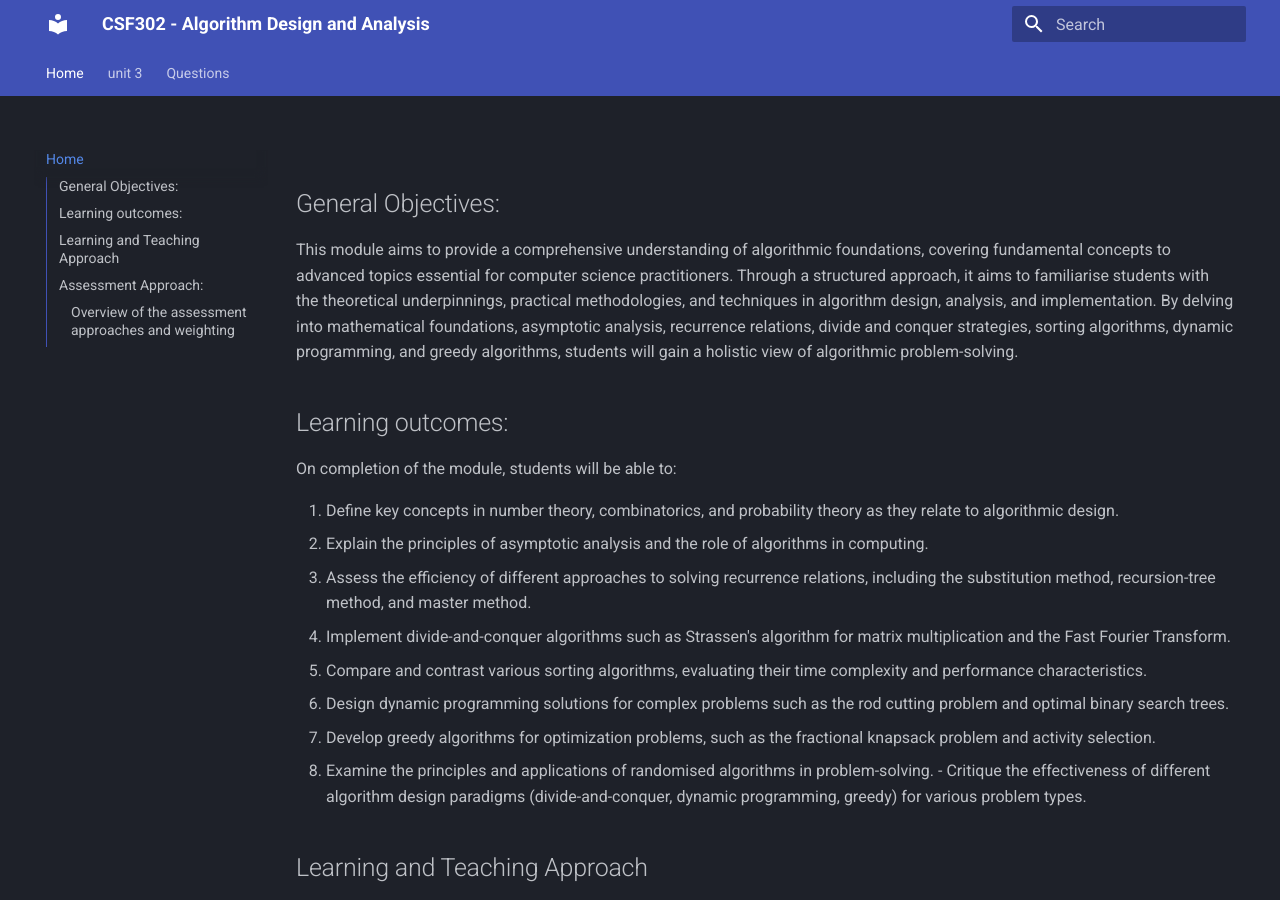
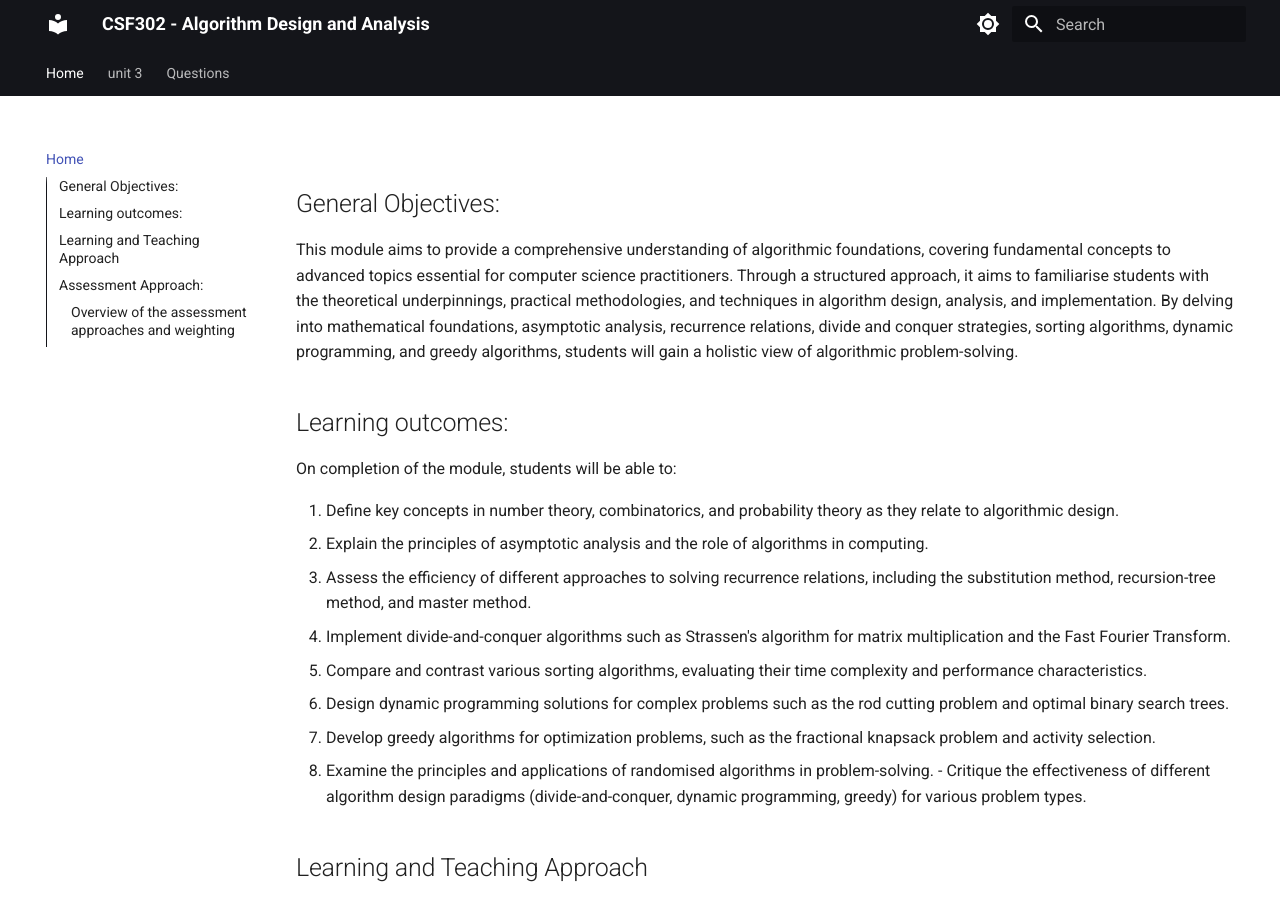
Before and after one commit to norbutlepcha25/CSF302, an MkDocs documentation site: the page built from docs/index.md, in a window 1280 px wide and 900 px high. Built offline with MkDocs 1.6.1 and Material for MkDocs 9.7.7, drawn with Linux system fonts in a browser that asks for light colours.

Commit message:
updates unit 3

```diff
--- a/mkdocs.yml
+++ b/mkdocs.yml
@@ -18,7 +18,21 @@
 
   language: en
   palette:
-    scheme: slate
+    # Palette toggle for light mode
+    - scheme: default
+      primary: black
+      accent: blue
+      toggle:
+        icon: material/brightness-7
+        name: Switch to dark mode
+
+    # Palette toggle for dark mode
+    - scheme: slate
+      accent: blue
+      primary: blue grey
+      toggle:
+        icon: material/brightness-4
+        name: Switch to light mode
 
   font:
     text: Roboto
@@ -30,9 +44,6 @@
 
 extra:
   generator: false
-  social:
-    - icon: fontawesome/brands/mastodon
-      link: https://fosstodon.org/@squidfunk
 
 markdown_extensions:
   - pymdownx.highlight:
```
